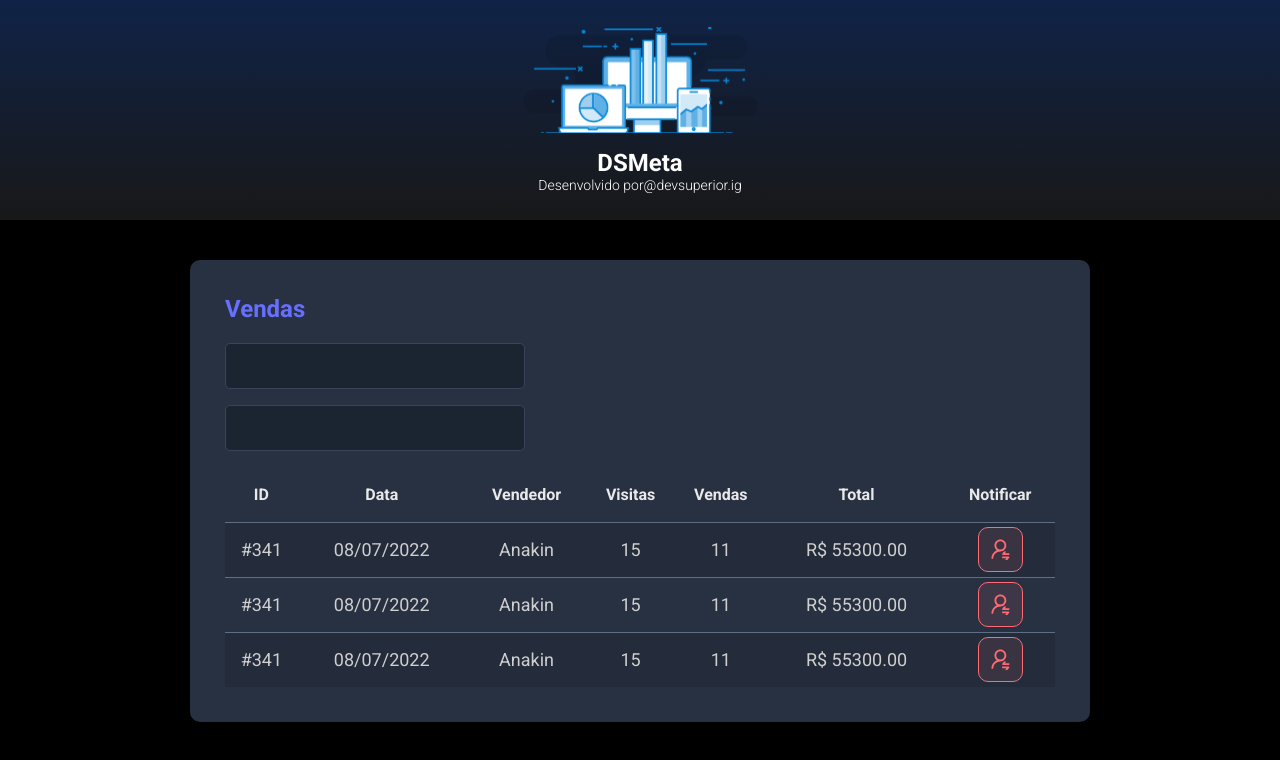
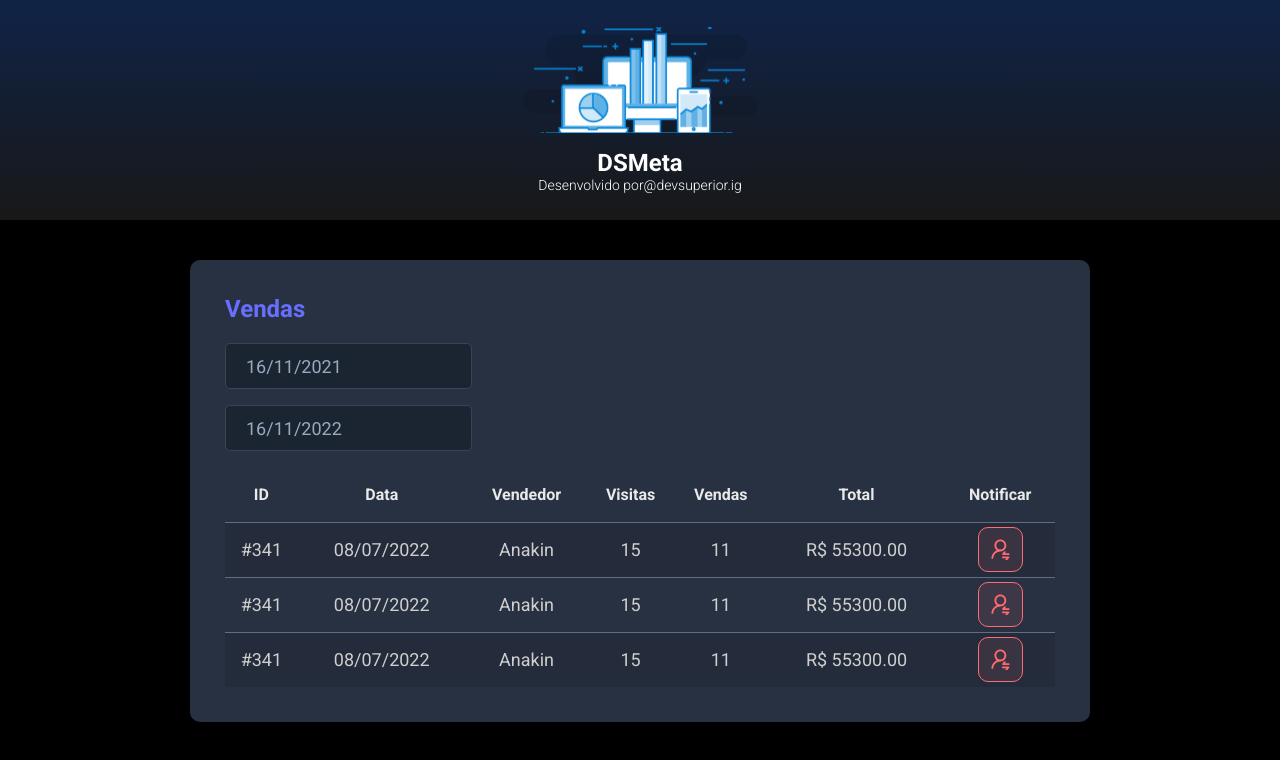
Before and after one commit to Thiagobarros01/SpringReact, a React (Vite) app in the folder frontend/: page / in a window 1280 px wide. Shown: the top 760 px of the page. Built offline with nearby package versions, Linux system fonts and the light colour scheme.

Commit message:
useState

```diff
--- a/frontend/package.json
+++ b/frontend/package.json
@@ -9,7 +9,9 @@
     "preview": "vite preview"
   },
   "dependencies": {
+    "@types/react-datepicker": "4.4.2",
     "react": "^18.2.0",
+    "react-datepicker": "4.8.0",
     "react-dom": "^18.2.0"
   },
   "devDependencies": {
--- a/frontend/src/components/Header/index.tsx
+++ b/frontend/src/components/Header/index.tsx
@@ -1,5 +1,5 @@
-import logo from '../../assets/img/logo.svg'
-import './style.css'
+import logo from '../../assets/img/logo.svg';
+import './style.css';
 function Header() {
     return (
         <header>
@@ -15,4 +15,4 @@
     )
 }
 
-export default Header
+export default Header;
--- a/frontend/src/components/NotificationsButton/index.tsx
+++ b/frontend/src/components/NotificationsButton/index.tsx
@@ -1,5 +1,5 @@
-import icon from '../../assets/img/Vector.svg'
-import './styles.css'
+import icon from '../../assets/img/Vector.svg';
+import './styles.css';
 
 function NotificationButton() {
     return(
--- a/frontend/src/components/SalesCard/index.tsx
+++ b/frontend/src/components/SalesCard/index.tsx
@@ -1,16 +1,39 @@
+import DatePicker from "react-datepicker";
+import "react-datepicker/dist/react-datepicker.css";
 import './styles.css'
-import NotificationButton from "../NotificationsButton"
+import NotificationButton from "../NotificationsButton";
+import { useState } from "react";
 function SalesCard() {
+
+    const min = new Date(new Date().setDate(new Date().getDate() - 365));
+    const max = new Date();
+
+    const [minDate, setMinDate] = useState(min);
+    const [maxDate, setMaxDate] = useState(max);
+
+
     return (
+
+
 
         <div className="dsmeta-card">
             <h2 className="dsmeta-sales-title">Vendas</h2>
             <div>
                 <div className="dsmeta-form-control-container">
-                    <input className="dsmeta-form-control" type="text" />
+                    <DatePicker
+                        selected={minDate}
+                        onChange={(date: Date) => {setMinDate(date)}}
+                        className="dsmeta-form-control"
+                        dateFormat="dd/MM/yyyy"
+                    />
                 </div>
                 <div className="dsmeta-form-control-container">
-                    <input className="dsmeta-form-control" type="text" />
+                    <DatePicker
+                        selected={maxDate}
+                        onChange={(date: Date) => {setMaxDate(date) }}
+                        className="dsmeta-form-control"
+                        dateFormat="dd/MM/yyyy"
+                    />
                 </div>
             </div>
 
```
Also changed, not shown: frontend/src/App.tsx (+4 -4 lines), 1 other file (tests, documents, lock files or other folders). Lines whose indentation alone changed are shown as unchanged.
